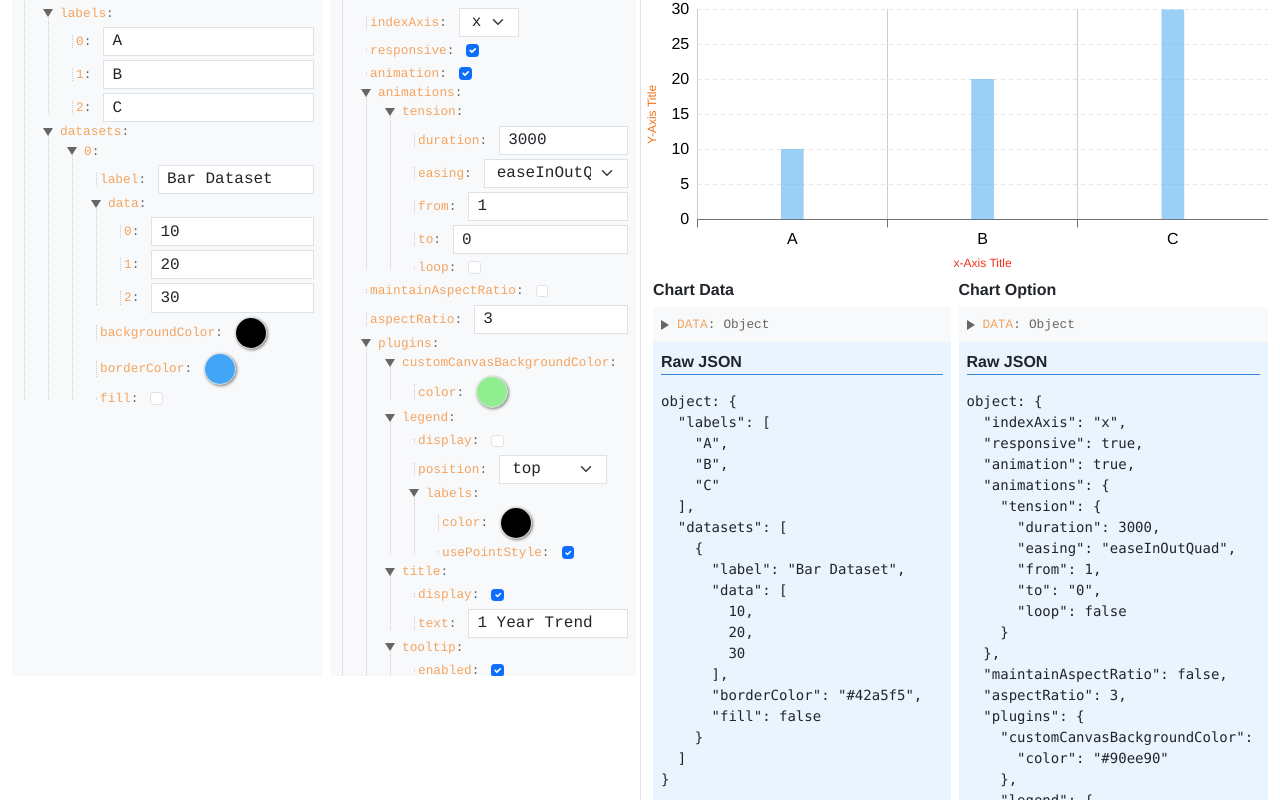
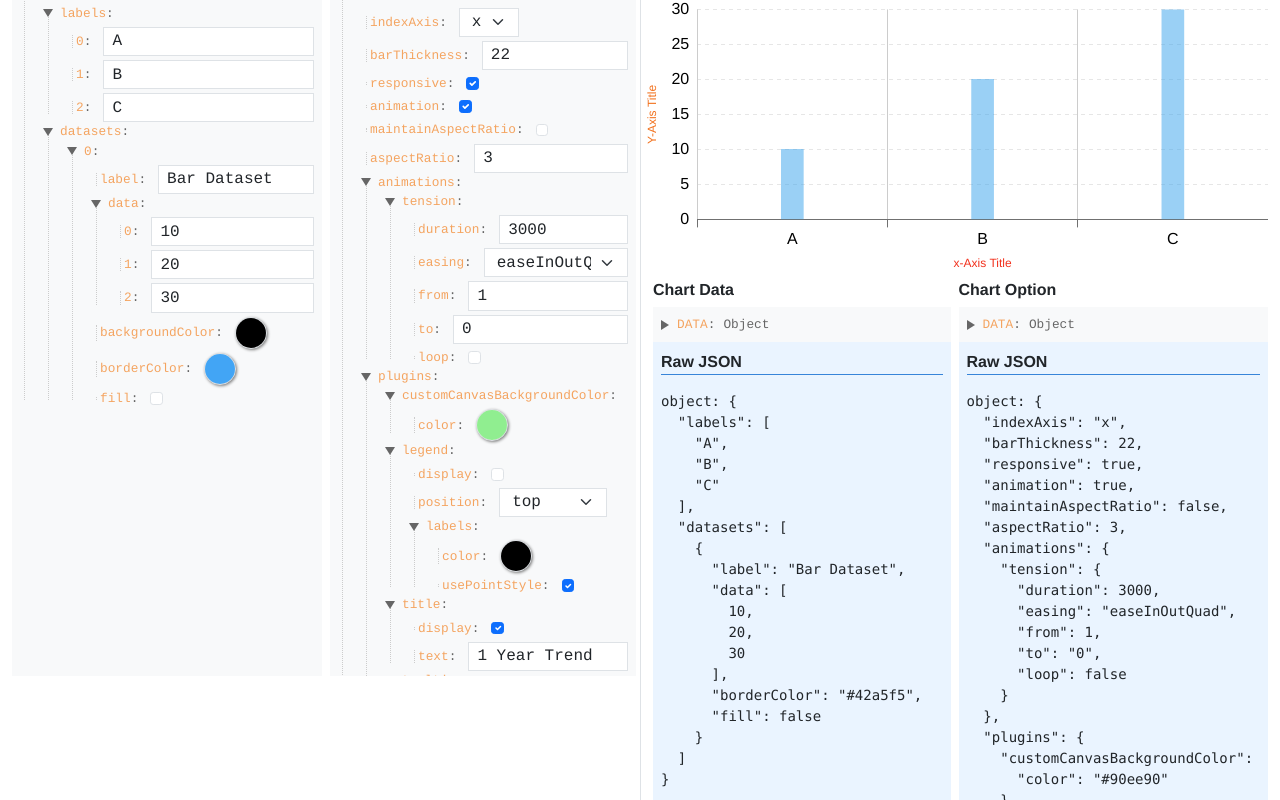
Before and after one commit to hemant-rao/vue-chartjs-ui-form, a Vue app: page / in a window 1280 px wide. Shown: the part 100-900 px from the top of the page. Built offline with nearby package versions, Linux system fonts and the light colour scheme.

Commit message:
remove unwanted code

```diff
--- a/src/components/ChartJs.vue
+++ b/src/components/ChartJs.vue
@@ -151,8 +151,11 @@ export default {
       chartToggler: true,
       chartOptions: {
         indexAxis: "x",
+        barThickness: 22,
         responsive: true,
         animation: true,
+        maintainAspectRatio: false,
+        aspectRatio: 1 | 2,
         animations: {
           tension: {
             duration: 3000,
@@ -162,8 +165,6 @@ export default {
             loop: false,
           },
         },
-        maintainAspectRatio: false,
-        aspectRatio: 1 | 2,
         plugins: {
           customCanvasBackgroundColor: {
             color: "#90ee90",
@@ -272,12 +273,14 @@ export default {
             },
           },
         },
-        barThickness: 22,
       },
       chartOptionsClone: {
         indexAxis: "x",
+        barThickness: 22,
         responsive: true,
         animation: true,
+        maintainAspectRatio: false,
+        aspectRatio: 1 | 2,
         animations: {
           tension: {
             duration: 3000,
@@ -287,8 +290,6 @@ export default {
             loop: false,
           },
         },
-        maintainAspectRatio: false,
-        aspectRatio: 1 | 2,
         plugins: {
           customCanvasBackgroundColor: {
             color: "#90ee90",
@@ -397,7 +398,6 @@ export default {
             },
           },
         },
-        barThickness: 22,
       },
       chartKey: 0, // key for forcing re-render
       // Define Chart Data in the data object to make it dynamic
@@ -702,11 +702,12 @@ export default {
       }, 300);
     },
     updateOptionHandler(value) {
+      console.log("second---if--1");
       clearTimeout(this.debounceTimeout);
       this.debounceTimeout = setTimeout(() => {
         this.chartKey += 1;
         if (JSON.stringify(this.chartOptions) !== JSON.stringify(value)) {
-          console.log("second---if");
+          console.log("second---if--2");
           const chartOption = JSON.parse(JSON.stringify(value));
           this.chartOptions = JSON.parse(JSON.stringify(chartOption));
           this.chartOptionsClone = this.chartOptions;
@@ -715,14 +716,14 @@ export default {
     },
   },
   watch: {
-    chartOptions: {
-      handler(newValue, oldValue) {
-        if (JSON.stringify(newValue) !== JSON.stringify(oldValue)) {
-          this.updateOptionChart();
-        }
-      },
-      deep: true,
-    },
+    // chartOptions: {
+    //   handler() {
+    //     // if (JSON.stringify(newValue) !== JSON.stringify(oldValue)) {
+    //     //   this.updateOptionChart();
+    //     // }
+    //   },
+    //   deep: true,
+    // },
   },
 };
 </script>
--- a/src/components/JsonFormComponent.vue
+++ b/src/components/JsonFormComponent.vue
@@ -323,12 +323,12 @@ export default {
     },
   },
   watch: {
-    formData: {
-      handler(newValue) {
-        this.$emit("update-data", newValue);
-      },
-      deep: true,
-    },
+    // formData: {
+    //   handler(newValue) {
+    //     this.$emit("update-data", newValue);
+    //   },
+    //   deep: true,
+    // },
   },
 };
 </script>
```
